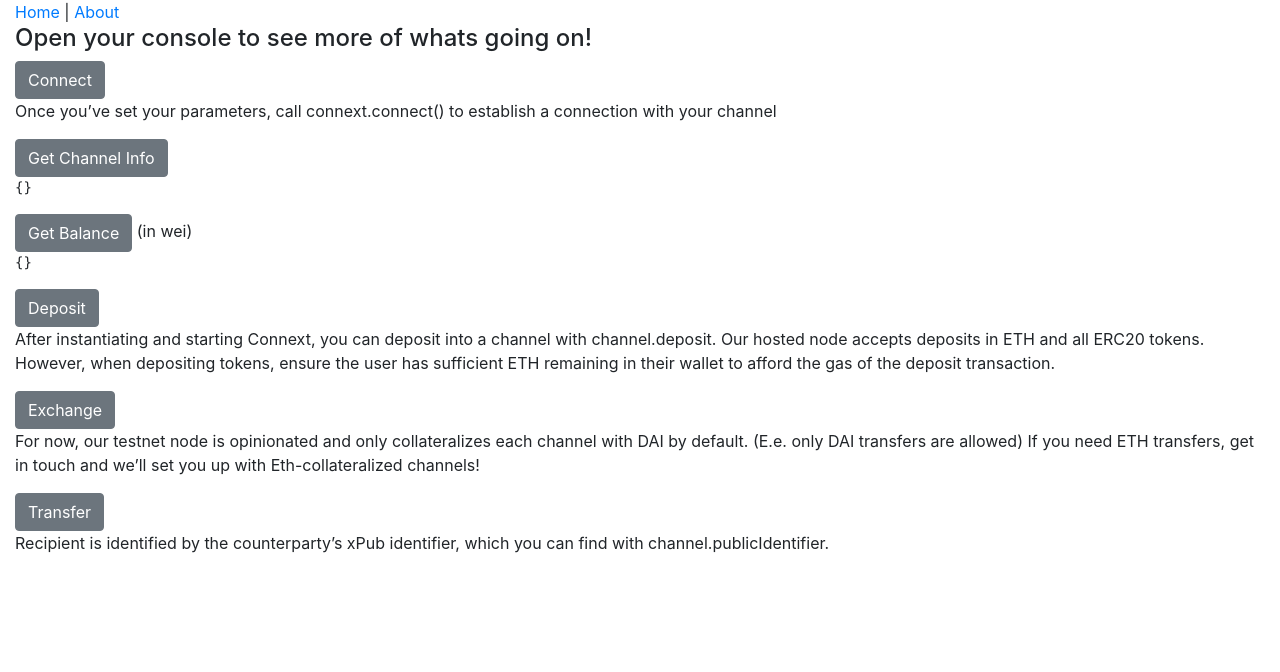
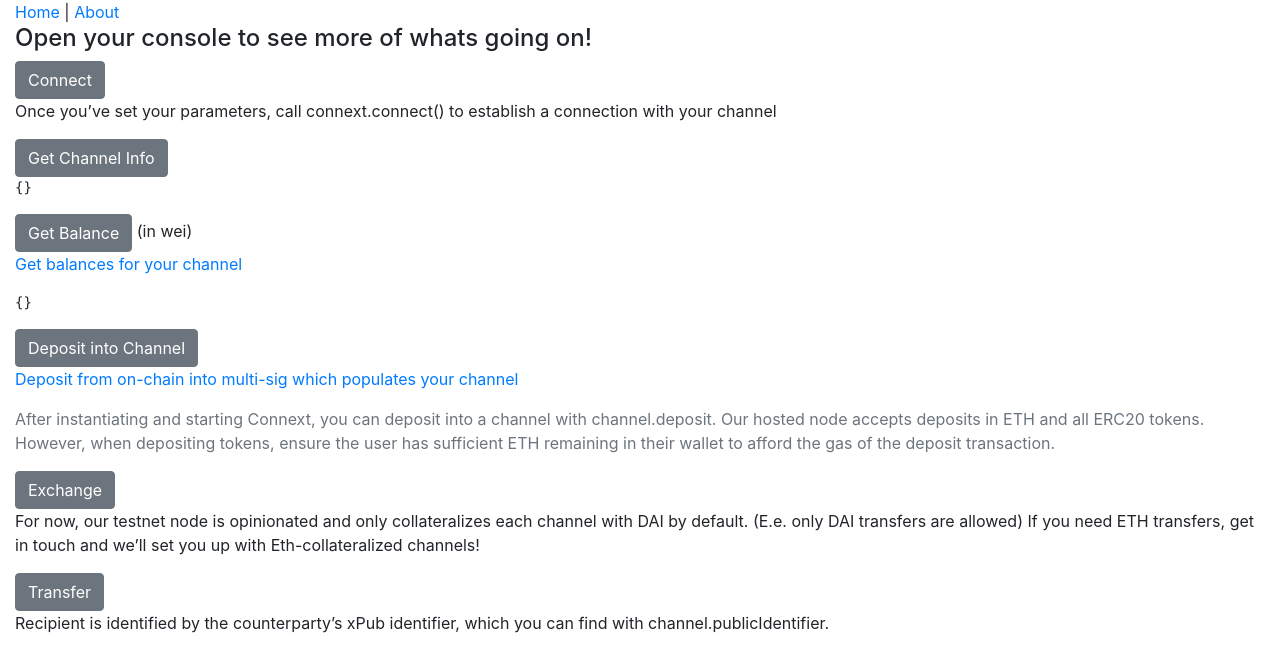
Before and after one commit to blockrockettech/connext-playground, a Vue app: page / in a window 1280 px wide. Shown: the top 672 px of the page. Built offline with nearby package versions, Linux system fonts and the light colour scheme; no server answers.

Commit message:
More info

```diff
--- a/src/views/Home.vue
+++ b/src/views/Home.vue
@@ -13,10 +13,23 @@
                     Once you’ve set your parameters, call connext.connect() to establish a connection with your
                     channel
                 </p>
-                <div v-if="channel">freeBalanceAddress
-                    <pre>{{channel.freeBalanceAddress}}</pre>
+                <div v-if="channel">
+                    Free Balance Address <span class="small text-muted">Special account derived for your free balance address.</span>
+                    <p class="text-muted">
+                        Whats referenced as the freeBalanceAddress - each app will have its own designated signing key,
+                        the freeBalanceAddress is what will be put into the app state, so is what will receive the
+                        funds in the event of a dispute.
+                    </p>
+                    <p class="text-muted">
+                        You can withdraw to any address that you want though.
+                    </p>
+                    <p class="text-muted">
+                        // 25446 is 0x6366... or "cf" in ascii, for "Counterfactual". export const CF_PATH =
+                        "m/44'/60'/0'/25446";
+                    </p>
+                    <code>{{channel.freeBalanceAddress}}</code>
                 </div>
-                <div v-if="channel">network
+                <div v-if="channel">
                     <pre>{{channel.network}}</pre>
                 </div>
             </div>
@@ -31,7 +44,9 @@
 
         <div class="row">
             <div class="col">
-                <b-button v-on:click="getChannelBalance">Get Balance</b-button> (in wei)
+                <b-button v-on:click="getChannelBalance">Get Balance</b-button>
+                (in wei)
+                <p class="text-primary">Get balances for your channel</p>
                 <pre>{{balances}}</pre>
             </div>
         </div>
@@ -39,8 +54,9 @@
 
         <div class="row">
             <div class="col">
-                <b-button v-on:click="deposit">Deposit</b-button>
-                <p>
+                <b-button v-on:click="deposit">Deposit into Channel</b-button>
+                <p class="text-primary">Deposit from on-chain into multi-sig which populates your channel</p>
+                <p class="text-muted">
                     After instantiating and starting Connext, you can deposit into a channel with channel.deposit. Our
                     hosted node accepts deposits in ETH and all ERC20 tokens. However, when depositing tokens, ensure
                     the user has sufficient ETH remaining in their wallet to afford the gas of the deposit transaction.
```
